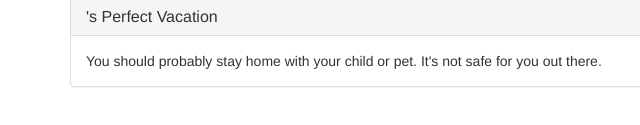
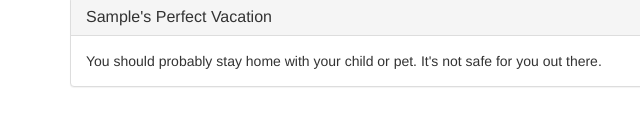
Before and after one commit to esershon/vacation-suggestor, a plain HTML site: page index.html in a window 1280 px wide. Both pictures are taken after typing "Sample" into the empty fields and a click on the button "Get my results!". Shown: the part 399-524 px from the top of the page, 0-640 px from the left. Drawn offline with Linux system fonts and the light colour scheme.

Commit message:
de-bug all javascript logic, allow successive submissions, prompt user to enter name if field left blank

```diff
--- a/index.html
+++ b/index.html
@@ -72,7 +72,7 @@
 <div class="container">
   <div class="panel panel-default" id="results">
     <div class="panel-heading">
-      <h3 class="panel-title"><span class="name"><span>'s Perfect Vacation</h3>
+      <h3 class="panel-title"><span class="name"></span>'s Perfect Vacation</h3>
     </div>
     <div class="panel-body">
       <div id="mars">
--- a/js/scripts.js
+++ b/js/scripts.js
@@ -1,15 +1,20 @@
 $(document).ready(function() {
   $("form#vacation").submit(function(event) {
-   $("#results").show();
-
+    var name = $("input#name").val();
     var breathing = $("select#breathing").val();
     var pressure = $("select#pressure").val();
     var marginalized = $("input[type=radio][name=marginalized]:checked").val();
     var children = $("input[type=radio][name=children]:checked").val();
+
     console.log("breathing method: " + breathing);  // for debugging
     console.log("pressure tolerance: " + pressure);  // for debugging
     console.log("marginalized class: " + marginalized);  // for debugging
     console.log("traveling with children: " + children);  // for debugging
+
+    if (name){
+   $("#results").show();
+   $('#thesea, #timetravel, #mars, #plzstayhome').hide();
+   $(".name").text(name);
 
    if (breathing === "gills"){ // If you don't have lungs, go to the sea
      $("#thesea").show();
@@ -19,25 +24,18 @@ $(document).ready(function() {
      $('#timetravel').show();
    } else if (marginalized === "no" && children === "no") { //If you have lungs, privilege, no children, and you are ok with low pressures, go to Mars.
      $('#mars').show();
-   } else if (breathing === "both" && (pressure != "low" && children === "no")) {
+   } else if (breathing === "both" && pressure != "low" && children === "no") {
      $('#thesea').show();
    } else if (children === "no") {
      $('#mars').show();
+   } else if (children === "yes" && breathing === "both"){
+     $('#thesea').show();
    } else {
      $('#plzstayhome').show();
 }
-
+} else [
+  alert("Don't forget to enter your name!")
+]
   event.preventDefault();
   });
 });
-
-//if (animal === "snakes"){
-//  $('#snakes').show();
-//} else if (animal === "turtles"){
-//    $('#turtles').show();
-//  } else if (animal === "insects"){
-//    $('#insects').show();
-//  }else {
-//    alert("TRY AGAIN");
-//    window.location.reload();
-//  }
```
Lines whose indentation alone changed are shown as unchanged.
